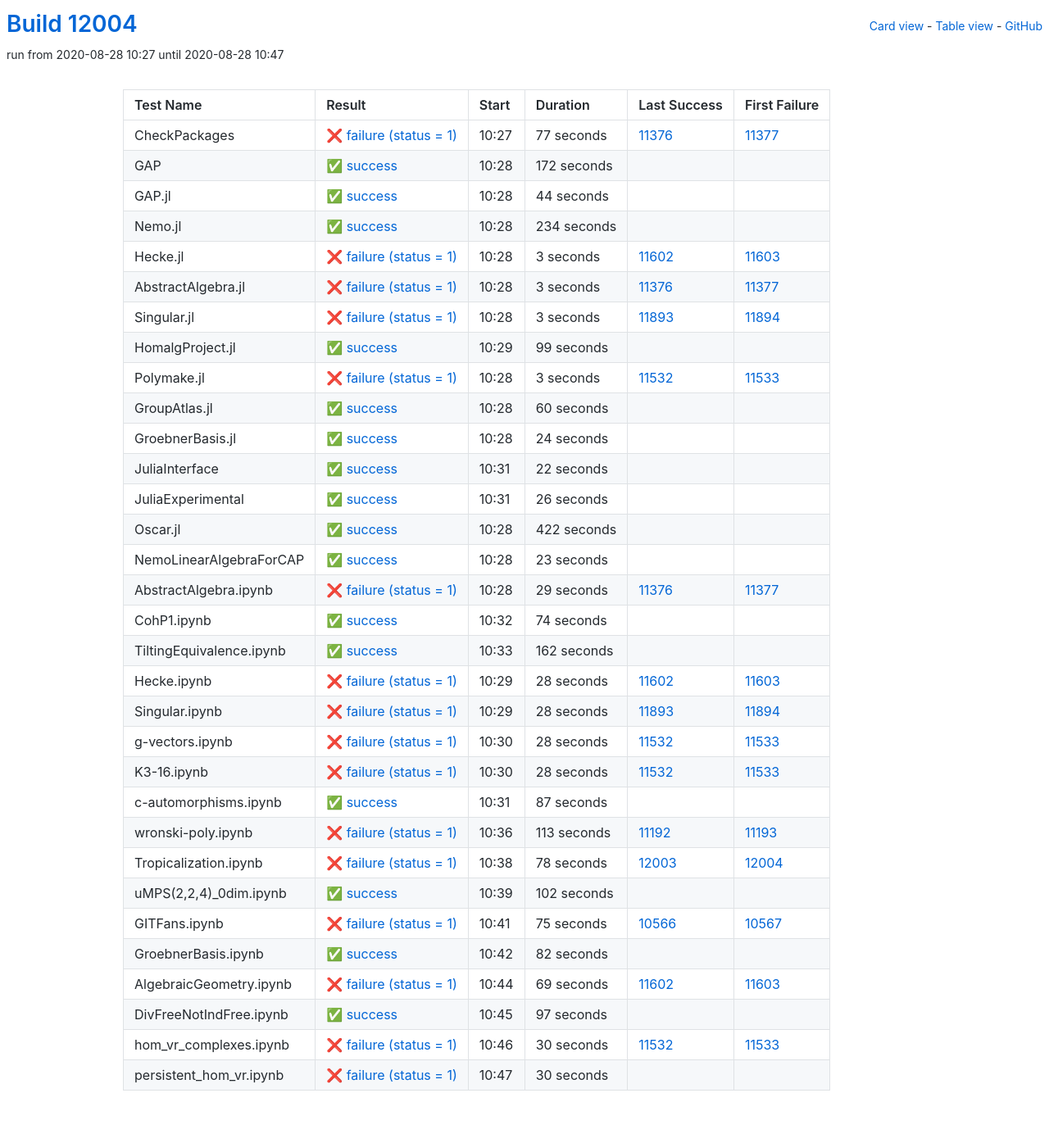
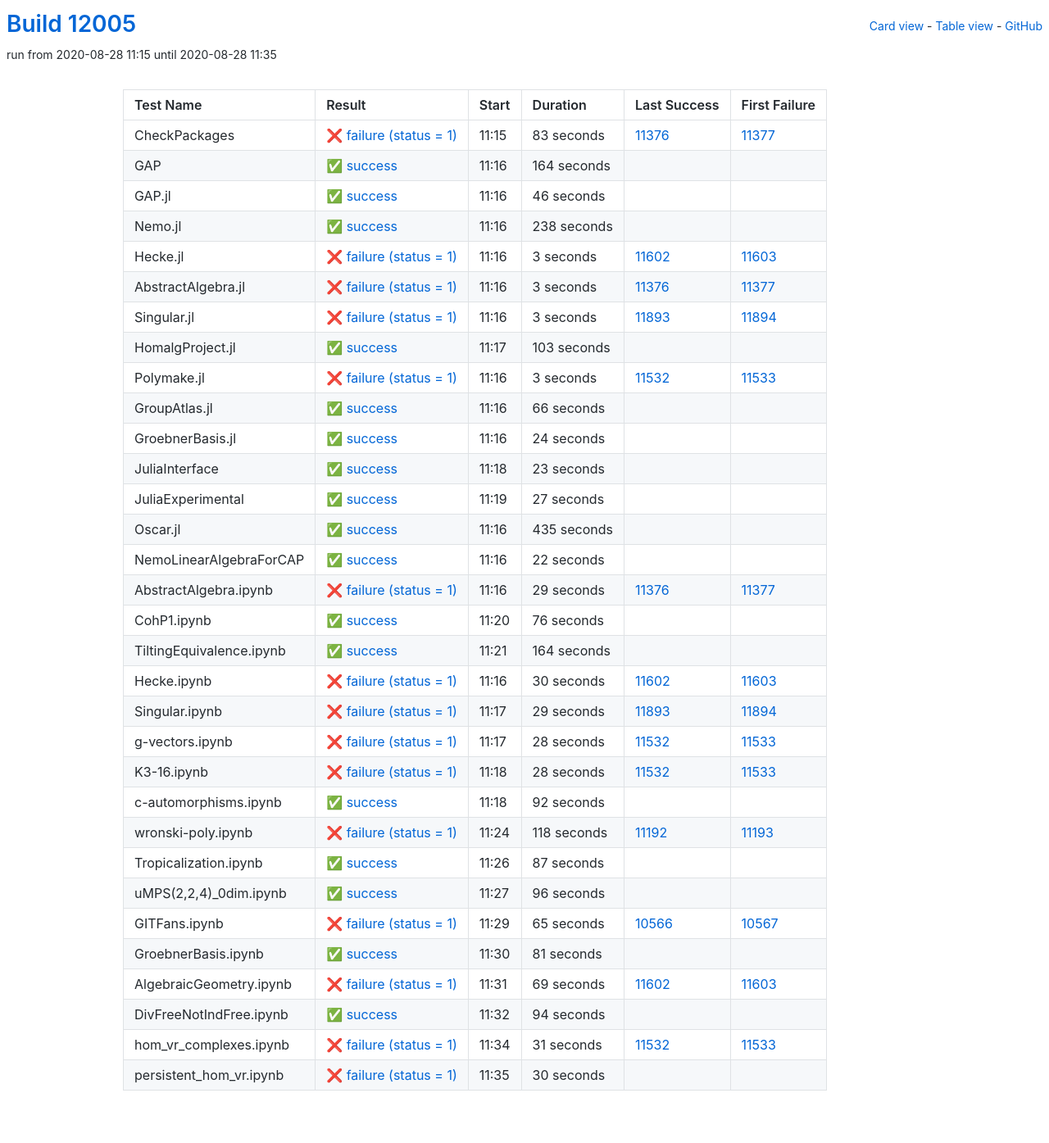
Before and after one commit to oscar-system/oscar-ci-status, a Jekyll site: the page built from table.html, in a window 1280 px wide. Shown: the whole page at 82% size. Built offline with Jekyll 4.4.1, drawn with Linux system fonts in a browser that asks for light colours.

Commit message:
Build #12005

```diff
--- a/_data/ci.yml
+++ b/_data/ci.yml
@@ -1,6 +1,6 @@
 ---
-build: 12004
-build_url: https://oscarci.mathematik.uni-kl.de/job/oscar/12004/
+build: 12005
+build_url: https://oscarci.mathematik.uni-kl.de/job/oscar/12005/
 job: oscar
 organization: oscar-system
 repo: oscar-ci-status
@@ -8,56 +8,56 @@
 tests:
 - name: CheckPackages
   id: checkpackages
-  log: https://oscarci.mathematik.uni-kl.de/job/oscar/12004/artifact/logs/build-12004/CheckPackages.log
-  start: 2020-08-28 10:27
+  log: https://oscarci.mathematik.uni-kl.de/job/oscar/12005/artifact/logs/build-12005/CheckPackages.log
+  start: 2020-08-28 11:15
   success: false
   exitcode: 1
   status: failure
-  duration: 77
+  duration: 83
   last_success: 11376
   last_success_url: https://oscarci.mathematik.uni-kl.de/job/oscar/11376/
   first_failure: 11377
   first_failure_url: https://oscarci.mathematik.uni-kl.de/job/oscar/11377/
 - name: GAP
   id: gap
-  log: https://oscarci.mathematik.uni-kl.de/job/oscar/12004/artifact/logs/build-12004/GAP.log
-  start: 2020-08-28 10:28
+  log: https://oscarci.mathematik.uni-kl.de/job/oscar/12005/artifact/logs/build-12005/GAP.log
+  start: 2020-08-28 11:16
   success: true
   exitcode: 0
   status: success
-  duration: 172
+  duration: 164
   last_success: false
   last_success_url:
   first_failure: false
   first_failure_url:
 - name: GAP.jl
   id: gap-jl
-  log: https://oscarci.mathematik.uni-kl.de/job/oscar/12004/artifact/logs/build-12004/GAP.jl.log
-  start: 2020-08-28 10:28
+  log: https://oscarci.mathematik.uni-kl.de/job/oscar/12005/artifact/logs/build-12005/GAP.jl.log
+  start: 2020-08-28 11:16
   success: true
   exitcode: 0
   status: success
-  duration: 44
+  duration: 46
   last_success: false
   last_success_url:
   first_failure: false
   first_failure_url:
 - name: Nemo.jl
   id: nemo-jl
-  log: https://oscarci.mathematik.uni-kl.de/job/oscar/12004/artifact/logs/build-12004/Nemo.jl.log
-  start: 2020-08-28 10:28
+  log: https://oscarci.mathematik.uni-kl.de/job/oscar/12005/artifact/logs/build-12005/Nemo.jl.log
+  start: 2020-08-28 11:16
   success: true
   exitcode: 0
   status: success
-  duration: 234
+  duration: 238
   last_success: false
   last_success_url:
   first_failure: false
   first_failure_url:
 - name: Hecke.jl
   id: hecke-jl
-  log: https://oscarci.mathematik.uni-kl.de/job/oscar/12004/artifact/logs/build-12004/Hecke.jl.log
-  start: 2020-08-28 10:28
+  log: https://oscarci.mathematik.uni-kl.de/job/oscar/12005/artifact/logs/build-12005/Hecke.jl.log
+  start: 2020-08-28 11:16
   success: false
   exitcode: 1
   status: failure
@@ -68,8 +68,8 @@
   first_failure_url: https://oscarci.mathematik.uni-kl.de/job/oscar/11603/
 - name: AbstractAlgebra.jl
   id: abstractalgebra-jl
-  log: https://oscarci.mathematik.uni-kl.de/job/oscar/12004/artifact/logs/build-12004/AbstractAlgebra.jl.log
-  start: 2020-08-28 10:28
+  log: https://oscarci.mathematik.uni-kl.de/job/oscar/12005/artifact/logs/build-12005/AbstractAlgebra.jl.log
+  start: 2020-08-28 11:16
   success: false
   exitcode: 1
   status: failure
@@ -80,8 +80,8 @@
   first_failure_url: https://oscarci.mathematik.uni-kl.de/job/oscar/11377/
 - name: Singular.jl
   id: singular-jl
-  log: https://oscarci.mathematik.uni-kl.de/job/oscar/12004/artifact/logs/build-12004/Singular.jl.log
-  start: 2020-08-28 10:28
+  log: https://oscarci.mathematik.uni-kl.de/job/oscar/12005/artifact/logs/build-12005/Singular.jl.log
+  start: 2020-08-28 11:16
   success: false
   exitcode: 1
   status: failure
@@ -92,20 +92,20 @@
   first_failure_url: https://oscarci.mathematik.uni-kl.de/job/oscar/11894/
 - name: HomalgProject.jl
   id: homalgproject-jl
-  log: https://oscarci.mathematik.uni-kl.de/job/oscar/12004/artifact/logs/build-12004/HomalgProject.jl.log
-  start: 2020-08-28 10:29
+  log: https://oscarci.mathematik.uni-kl.de/job/oscar/12005/artifact/logs/build-12005/HomalgProject.jl.log
+  start: 2020-08-28 11:17
   success: true
   exitcode: 0
   status: success
-  duration: 99
+  duration: 103
   last_success: false
   last_success_url:
   first_failure: false
   first_failure_url:
 - name: Polymake.jl
   id: polymake-jl
-  log: https://oscarci.mathematik.uni-kl.de/job/oscar/12004/artifact/logs/build-12004/Polymake.jl.log
-  start: 2020-08-28 10:28
+  log: https://oscarci.mathematik.uni-kl.de/job/oscar/12005/artifact/logs/build-12005/Polymake.jl.log
+  start: 2020-08-28 11:16
   success: false
   exitcode: 1
   status: failure
@@ -116,20 +116,20 @@
   first_failure_url: https://oscarci.mathematik.uni-kl.de/job/oscar/11533/
 - name: GroupAtlas.jl
   id: groupatlas-jl
-  log: https://oscarci.mathematik.uni-kl.de/job/oscar/12004/artifact/logs/build-12004/GroupAtlas.jl.log
-  start: 2020-08-28 10:28
+  log: https://oscarci.mathematik.uni-kl.de/job/oscar/12005/artifact/logs/build-12005/GroupAtlas.jl.log
+  start: 2020-08-28 11:16
   success: true
   exitcode: 0
   status: success
-  duration: 60
+  duration: 66
   last_success: false
   last_success_url:
   first_failure: false
   first_failure_url:
 - name: GroebnerBasis.jl
   id: groebnerbasis-jl
-  log: https://oscarci.mathematik.uni-kl.de/job/oscar/12004/artifact/logs/build-12004/GroebnerBasis.jl.log
-  start: 2020-08-28 10:28
+  log: https://oscarci.mathematik.uni-kl.de/job/oscar/12005/artifact/logs/build-12005/GroebnerBasis.jl.log
+  start: 2020-08-28 11:16
   success: true
   exitcode: 0
   status: success
@@ -140,8 +140,44 @@
   first_failure_url:
 - name: JuliaInterface
   id: juliainterface
-  log: https://oscarci.mathematik.uni-kl.de/job/oscar/12004/artifact/logs/build-12004/JuliaInterface.log
-  start: 2020-08-28 10:31
+  log: https://oscarci.mathematik.uni-kl.de/job/oscar/12005/artifact/logs/build-12005/JuliaInterface.log
+  start: 2020-08-28 11:18
+  success: true
+  exitcode: 0
+  status: success
+  duration: 23
+  last_success: false
+  last_success_url:
+  first_failure: false
+  first_failure_url:
+- name: JuliaExperimental
+  id: juliaexperimental
+  log: https://oscarci.mathematik.uni-kl.de/job/oscar/12005/artifact/logs/build-12005/JuliaExperimental.log
+  start: 2020-08-28 11:19
+  success: true
+  exitcode: 0
+  status: success
+  duration: 27
+  last_success: false
+  last_success_url:
+  first_failure: false
+  first_failure_url:
+- name: Oscar.jl
+  id: oscar-jl
+  log: https://oscarci.mathematik.uni-kl.de/job/oscar/12005/artifact/logs/build-12005/Oscar.jl.log
+  start: 2020-08-28 11:16
+  success: true
+  exitcode: 0
+  status: success
+  duration: 435
+  last_success: false
+  last_success_url:
+  first_failure: false
+  first_failure_url:
+- name: NemoLinearAlgebraForCAP
+  id: nemolinearalgebraforcap
+  log: https://oscarci.mathematik.uni-kl.de/job/oscar/12005/artifact/logs/build-12005/NemoLinearAlgebraForCAP.log
+  start: 2020-08-28 11:16
   success: true
   exitcode: 0
   status: success
@@ -150,46 +186,10 @@
   last_success_url:
   first_failure: false
   first_failure_url:
-- name: JuliaExperimental
-  id: juliaexperimental
-  log: https://oscarci.mathematik.uni-kl.de/job/oscar/12004/artifact/logs/build-12004/JuliaExperimental.log
-  start: 2020-08-28 10:31
-  success: true
-  exitcode: 0
-  status: success
-  duration: 26
-  last_success: false
-  last_success_url:
-  first_failure: false
-  first_failure_url:
-- name: Oscar.jl
-  id: oscar-jl
-  log: https://oscarci.mathematik.uni-kl.de/job/oscar/12004/artifact/logs/build-12004/Oscar.jl.log
-  start: 2020-08-28 10:28
-  success: true
-  exitcode: 0
-  status: success
-  duration: 422
-  last_success: false
-  last_success_url:
-  first_failure: false
-  first_failure_url:
-- name: NemoLinearAlgebraForCAP
-  id: nemolinearalgebraforcap
-  log: https://oscarci.mathematik.uni-kl.de/job/oscar/12004/artifact/logs/build-12004/NemoLinearAlgebraForCAP.log
-  start: 2020-08-28 10:28
-  success: true
-  exitcode: 0
-  status: success
-  duration: 23
-  last_success: false
-  last_success_url:
-  first_failure: false
-  first_failure_url:
 - name: AbstractAlgebra.ipynb
   id: abstractalgebra-ipynb
-  log: https://oscarci.mathematik.uni-kl.de/job/oscar/12004/artifact/logs/build-12004/AbstractAlgebra.ipynb.log
-  start: 2020-08-28 10:28
+  log: https://oscarci.mathematik.uni-kl.de/job/oscar/12005/artifact/logs/build-12005/AbstractAlgebra.ipynb.log
+  start: 2020-08-28 11:16
   success: false
   exitcode: 1
   status: failure
@@ -200,56 +200,56 @@
   first_failure_url: https://oscarci.mathematik.uni-kl.de/job/oscar/11377/
 - name: CohP1.ipynb
   id: cohp1-ipynb
-  log: https://oscarci.mathematik.uni-kl.de/job/oscar/12004/artifact/logs/build-12004/CohP1.ipynb.log
-  start: 2020-08-28 10:32
+  log: https://oscarci.mathematik.uni-kl.de/job/oscar/12005/artifact/logs/build-12005/CohP1.ipynb.log
+  start: 2020-08-28 11:20
   success: true
   exitcode: 0
   status: success
-  duration: 74
+  duration: 76
   last_success: false
   last_success_url:
   first_failure: false
   first_failure_url:
 - name: TiltingEquivalence.ipynb
   id: tiltingequivalence-ipynb
-  log: https://oscarci.mathematik.uni-kl.de/job/oscar/12004/artifact/logs/build-12004/TiltingEquivalence.ipynb.log
-  start: 2020-08-28 10:33
+  log: https://oscarci.mathematik.uni-kl.de/job/oscar/12005/artifact/logs/build-12005/TiltingEquivalence.ipynb.log
+  start: 2020-08-28 11:21
   success: true
   exitcode: 0
   status: success
-  duration: 162
+  duration: 164
   last_success: false
   last_success_url:
   first_failure: false
   first_failure_url:
 - name: Hecke.ipynb
   id: hecke-ipynb
-  log: https://oscarci.mathematik.uni-kl.de/job/oscar/12004/artifact/logs/build-12004/Hecke.ipynb.log
-  start: 2020-08-28 10:29
+  log: https://oscarci.mathematik.uni-kl.de/job/oscar/12005/artifact/logs/build-12005/Hecke.ipynb.log
+  start: 2020-08-28 11:16
   success: false
   exitcode: 1
   status: failure
-  duration: 28
+  duration: 30
   last_success: 11602
   last_success_url: https://oscarci.mathematik.uni-kl.de/job/oscar/11602/
   first_failure: 11603
   first_failure_url: https://oscarci.mathematik.uni-kl.de/job/oscar/11603/
 - name: Singular.ipynb
   id: singular-ipynb
-  log: https://oscarci.mathematik.uni-kl.de/job/oscar/12004/artifact/logs/build-12004/Singular.ipynb.log
-  start: 2020-08-28 10:29
+  log: https://oscarci.mathematik.uni-kl.de/job/oscar/12005/artifact/logs/build-12005/Singular.ipynb.log
+  start: 2020-08-28 11:17
   success: false
   exitcode: 1
   status: failure
-  duration: 28
+  duration: 29
   last_success: 11893
   last_success_url: https://oscarci.mathematik.uni-kl.de/job/oscar/11893/
   first_failure: 11894
   first_failure_url: https://oscarci.mathematik.uni-kl.de/job/oscar/11894/
 - name: g-vectors.ipynb
   id: g-vectors-ipynb
-  log: https://oscarci.mathematik.uni-kl.de/job/oscar/12004/artifact/logs/build-12004/g-vectors.ipynb.log
-  start: 2020-08-28 10:30
+  log: https://oscarci.mathematik.uni-kl.de/job/oscar/12005/artifact/logs/build-12005/g-vectors.ipynb.log
+  start: 2020-08-28 11:17
   success: false
   exitcode: 1
   status: failure
@@ -260,8 +260,8 @@
   first_failure_url: https://oscarci.mathematik.uni-kl.de/job/oscar/11533/
 - name: K3-16.ipynb
   id: k3-16-ipynb
-  log: https://oscarci.mathematik.uni-kl.de/job/oscar/12004/artifact/logs/build-12004/K3-16.ipynb.log
-  start: 2020-08-28 10:30
+  log: https://oscarci.mathematik.uni-kl.de/job/oscar/12005/artifact/logs/build-12005/K3-16.ipynb.log
+  start: 2020-08-28 11:18
   success: false
   exitcode: 1
   status: failure
@@ -272,8 +272,32 @@
   first_failure_url: https://oscarci.mathematik.uni-kl.de/job/oscar/11533/
 - name: c-automorphisms.ipynb
   id: c-automorphisms-ipynb
-  log: https://oscarci.mathematik.uni-kl.de/job/oscar/12004/artifact/logs/build-12004/c-automorphisms.ipynb.log
-  start: 2020-08-28 10:31
+  log: https://oscarci.mathematik.uni-kl.de/job/oscar/12005/artifact/logs/build-12005/c-automorphisms.ipynb.log
+  start: 2020-08-28 11:18
+  success: true
+  exitcode: 0
+  status: success
+  duration: 92
+  last_success: false
+  last_success_url:
+  first_failure: false
+  first_failure_url:
+- name: wronski-poly.ipynb
+  id: wronski-poly-ipynb
+  log: https://oscarci.mathematik.uni-kl.de/job/oscar/12005/artifact/logs/build-12005/wronski-poly.ipynb.log
+  start: 2020-08-28 11:24
+  success: false
+  exitcode: 1
+  status: failure
+  duration: 118
+  last_success: 11192
+  last_success_url: https://oscarci.mathematik.uni-kl.de/job/oscar/11192/
+  first_failure: 11193
+  first_failure_url: https://oscarci.mathematik.uni-kl.de/job/oscar/11193/
+- name: Tropicalization.ipynb
+  id: tropicalization-ipynb
+  log: https://oscarci.mathematik.uni-kl.de/job/oscar/12005/artifact/logs/build-12005/Tropicalization.ipynb.log
+  start: 2020-08-28 11:26
   success: true
   exitcode: 0
   status: success
@@ -282,70 +306,46 @@
   last_success_url:
   first_failure: false
   first_failure_url:
-- name: wronski-poly.ipynb
-  id: wronski-poly-ipynb
-  log: https://oscarci.mathematik.uni-kl.de/job/oscar/12004/artifact/logs/build-12004/wronski-poly.ipynb.log
-  start: 2020-08-28 10:36
-  success: false
-  exitcode: 1
-  status: failure
-  duration: 113
-  last_success: 11192
-  last_success_url: https://oscarci.mathematik.uni-kl.de/job/oscar/11192/
-  first_failure: 11193
-  first_failure_url: https://oscarci.mathematik.uni-kl.de/job/oscar/11193/
-- name: Tropicalization.ipynb
-  id: tropicalization-ipynb
-  log: https://oscarci.mathematik.uni-kl.de/job/oscar/12004/artifact/logs/build-12004/Tropicalization.ipynb.log
-  start: 2020-08-28 10:38
-  success: false
-  exitcode: 1
-  status: failure
-  duration: 78
-  last_success: 12003
-  last_success_url: https://oscarci.mathematik.uni-kl.de/job/oscar/12003/
-  first_failure: 12004
-  first_failure_url: https://oscarci.mathematik.uni-kl.de/job/oscar/12004/
 - name: uMPS(2,2,4)_0dim.ipynb
   id: umps-2-2-4-0dim-ipynb
-  log: https://oscarci.mathematik.uni-kl.de/job/oscar/12004/artifact/logs/build-12004/uMPS-2-2-4-_0dim.ipynb.log
-  start: 2020-08-28 10:39
+  log: https://oscarci.mathematik.uni-kl.de/job/oscar/12005/artifact/logs/build-12005/uMPS-2-2-4-_0dim.ipynb.log
+  start: 2020-08-28 11:27
   success: true
   exitcode: 0
   status: success
-  duration: 102
+  duration: 96
   last_success: false
   last_success_url:
   first_failure: false
   first_failure_url:
 - name: GITFans.ipynb
   id: gitfans-ipynb
-  log: https://oscarci.mathematik.uni-kl.de/job/oscar/12004/artifact/logs/build-12004/GITFans.ipynb.log
-  start: 2020-08-28 10:41
+  log: https://oscarci.mathematik.uni-kl.de/job/oscar/12005/artifact/logs/build-12005/GITFans.ipynb.log
+  start: 2020-08-28 11:29
   success: false
   exitcode: 1
   status: failure
-  duration: 75
+  duration: 65
   last_success: 10566
   last_success_url: https://oscarci.mathematik.uni-kl.de/job/oscar/10566/
   first_failure: 10567
   first_failure_url: https://oscarci.mathematik.uni-kl.de/job/oscar/10567/
 - name: GroebnerBasis.ipynb
   id: groebnerbasis-ipynb
-  log: https://oscarci.mathematik.uni-kl.de/job/oscar/12004/artifact/logs/build-12004/GroebnerBasis.ipynb.log
-  start: 2020-08-28 10:42
+  log: https://oscarci.mathematik.uni-kl.de/job/oscar/12005/artifact/logs/build-12005/GroebnerBasis.ipynb.log
+  start: 2020-08-28 11:30
   success: true
   exitcode: 0
   status: success
-  duration: 82
+  duration: 81
   last_success: false
   last_success_url:
   first_failure: false
   first_failure_url:
 - name: AlgebraicGeometry.ipynb
   id: algebraicgeometry-ipynb
-  log: https://oscarci.mathematik.uni-kl.de/job/oscar/12004/artifact/logs/build-12004/AlgebraicGeometry.ipynb.log
-  start: 2020-08-28 10:44
+  log: https://oscarci.mathematik.uni-kl.de/job/oscar/12005/artifact/logs/build-12005/AlgebraicGeometry.ipynb.log
+  start: 2020-08-28 11:31
   success: false
   exitcode: 1
   status: failure
@@ -356,32 +356,32 @@
   first_failure_url: https://oscarci.mathematik.uni-kl.de/job/oscar/11603/
 - name: DivFreeNotIndFree.ipynb
   id: divfreenotindfree-ipynb
-  log: https://oscarci.mathematik.uni-kl.de/job/oscar/12004/artifact/logs/build-12004/DivFreeNotIndFree.ipynb.log
-  start: 2020-08-28 10:45
+  log: https://oscarci.mathematik.uni-kl.de/job/oscar/12005/artifact/logs/build-12005/DivFreeNotIndFree.ipynb.log
+  start: 2020-08-28 11:32
   success: true
   exitcode: 0
   status: success
-  duration: 97
+  duration: 94
   last_success: false
   last_success_url:
   first_failure: false
   first_failure_url:
 - name: hom_vr_complexes.ipynb
   id: hom-vr-complexes-ipynb
-  log: https://oscarci.mathematik.uni-kl.de/job/oscar/12004/artifact/logs/build-12004/hom_vr_complexes.ipynb.log
-  start: 2020-08-28 10:46
+  log: https://oscarci.mathematik.uni-kl.de/job/oscar/12005/artifact/logs/build-12005/hom_vr_complexes.ipynb.log
+  start: 2020-08-28 11:34
   success: false
   exitcode: 1
   status: failure
-  duration: 30
+  duration: 31
   last_success: 11532
   last_success_url: https://oscarci.mathematik.uni-kl.de/job/oscar/11532/
   first_failure: 11533
   first_failure_url: https://oscarci.mathematik.uni-kl.de/job/oscar/11533/
 - name: persistent_hom_vr.ipynb
   id: persistent-hom-vr-ipynb
-  log: https://oscarci.mathematik.uni-kl.de/job/oscar/12004/artifact/logs/build-12004/persistent_hom_vr.ipynb.log
-  start: 2020-08-28 10:47
+  log: https://oscarci.mathematik.uni-kl.de/job/oscar/12005/artifact/logs/build-12005/persistent_hom_vr.ipynb.log
+  start: 2020-08-28 11:35
   success: false
   exitcode: 1
   status: failure
```
Also changed, not shown: README.md.
